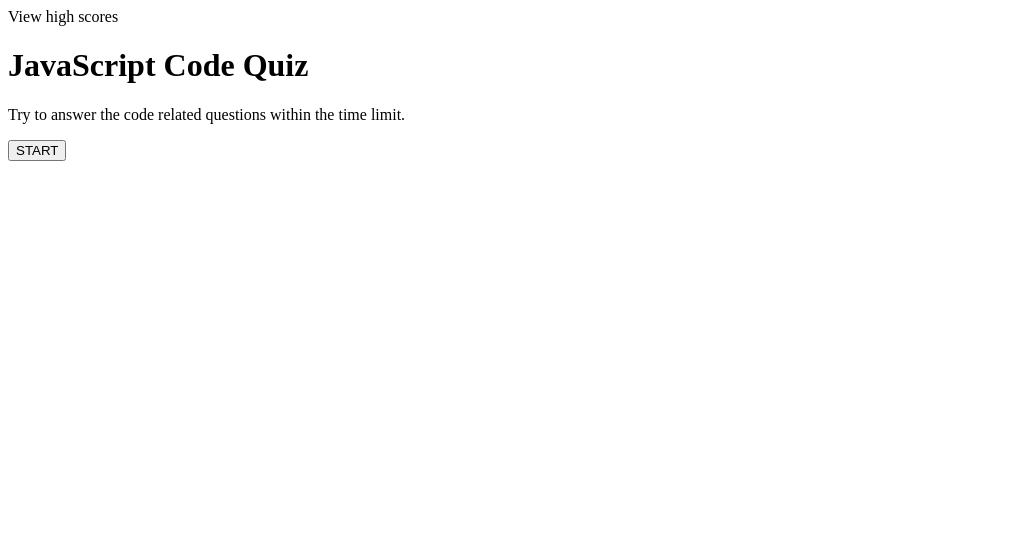
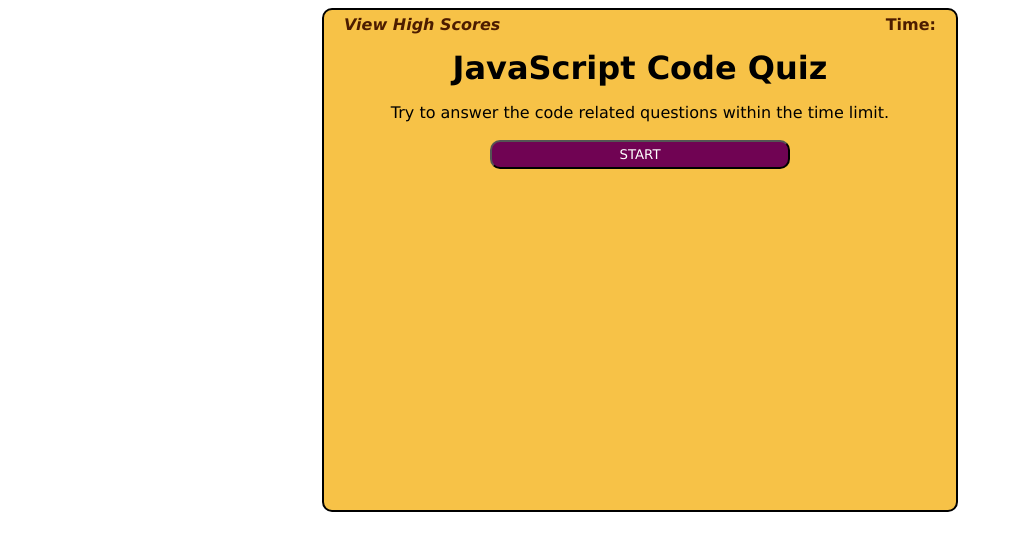
Before and after one commit to andrewmuhn/code-quiz, a plain HTML site: page index.html in a window 1280 px wide. Shown: the whole page, without its empty margins (0-1013 px from the left). Drawn offline with Linux system fonts and the light colour scheme.

Commit message:
added styling to quiz

```diff
--- a/assets/css/style.css
+++ b/assets/css/style.css
@@ -1,11 +1,113 @@
+:root {
+    --plum: #700353;
+    --corn: #f7c247;
+    /*ffd447*/
+    --sky: #058ed9;
+    --navy: #320d6d;
+    --brown: #4c1c00;
+    --tan: #67371b;
+}
+
+* {
+    font-family: 'Lucida Sans', 'Lucida Sans Regular', 'Lucida Grande', 'Lucida Sans Unicode', Geneva, Verdana, sans-serif;
+}
+
+.container {
+    position: relative;
+    margin: auto;
+    background-color: var(--corn);
+    border: #000 solid 2px;
+    border-radius: 10px;
+    display: flex;
+    flex-direction: column;
+    height: 500px;
+    width: 50%;
+}
+
+.container> :first-child {
+    font-weight: bold;
+    color: var(--brown);
+    display: flex;
+    flex-direction: row;
+    justify-content: space-between;
+    margin: 5px 20px;
+}
+
+#scores {
+    font-style: italic;
+}
+
+#scores:hover {
+    cursor: pointer;
+}
+
+.container h1 {
+    position: relative;
+    margin: 10px auto 0;
+
+}
+
+#quiz-container {
+    width: 100%;
+    background-color: var(--corn);
+    align-items: center;
+    display: flex;
+    flex-direction: column;
+}
+
 ol {
-    background-color: grey;
-    border: 2px solid black;
-    padding: 30px;
-    margin: 10px;
+    list-style-type: upper-latin;
+    list-style-position: inside;
+    padding: 30px 10px;
+    margin: 10px 10px 0px;
+    width: 90%;
+
 }
 
 li {
-    border: 2px solid red;
+    background-color: var(--brown);
+    border: 2px solid #000;
+    border-radius: 17px;
+    padding: 15px 20px;
+    color: #fff;
     margin: 5px;
 }
+
+.response {
+
+    display: flex;
+    align-self: flex-start;
+    margin: 0 30px 0 30px;
+    padding: 5px;
+    border-top: 2px solid #000;
+    width: 90%;
+}
+
+li:hover {
+    background-color: var(--tan);
+    cursor: pointer;
+}
+
+input {
+    position: relative;
+    margin: 2px auto;
+    width: calc(50% - 1rem);
+    padding: 5px;
+    border-radius: 10px;
+}
+
+input[type="button"],
+input[type="submit"] {
+    background-color: var(--plum);
+    color: #fff;
+
+}
+
+input[type="button"]:hover,
+input[type="submit"]:hover {
+    cursor: pointer;
+}
+
+input[type="text"]:focus {
+    outline: none;
+}
--- a/assets/js/script.js
+++ b/assets/js/script.js
@@ -14,6 +14,8 @@
 //  --when that last question is answered the quiz ends and asks for initials to be entered to tie to highscore
 //  -when view high score is clicked
 //  --then stored
+
+
 
 //object containing questions and answers
 let quizObject = {
@@ -36,15 +38,15 @@ let finalScore;
 
 let highScores = [];
 
-if (!existingScores) {
-  existingScores = localStorage.setItem('scores', JSON.stringify(''));
-}
+// if (!existingScores) {
+//   existingScores = localStorage.setItem('scores', JSON.stringify(''));
+// }
 
 
 // get elements from html doc
 let timerEL = document.querySelector('#countdown');
 let viewScores = document.querySelector('#scores');
-let quizContainer = document.querySelector('#container');
+let quizContainer = document.querySelector('#quiz-container');
 let question = document.querySelector('#questions');
 let description = document.querySelector('#description');
 let start = document.querySelector('#start');
@@ -61,7 +63,7 @@ const response = document.createElement('p');
 const resultsForm = document.createElement('form');
 const initials = document.createElement('input');
 const submit = document.createElement('input');
-const label = document.createElement('label');
+const label = document.createElement('p');
 //highscores elements
 const scoresList = document.createElement('p');
 const goBack = document.createElement('input');
@@ -72,6 +74,9 @@ answer1.id = '1';
 answer2.id = '2';
 answer3.id = '3';
 answer4.id = '4';
+
+//add classes for specifc styling
+response.setAttribute('class', 'response');
 
 //add input attributs to input elements
 initials.setAttribute('type', 'text');
@@ -215,9 +220,6 @@ const handleScores = (event) => {
     score: finalScore,
     time: timeLeft,
   }
-  // if (initialText === '' || initialText.length > 3) {
-  //   return;
-  // }
 
   if (initialText.length > 0 && initialText.length < 4) {
     highScores.push(player);
@@ -226,17 +228,9 @@ const handleScores = (event) => {
     console.log(highScores);
     existingScores = JSON.parse(localStorage.getItem('scores'));
     if (existingScores === null) {
-      console.log('test if' + existingScores)
-
       localStorage.setItem('scores', JSON.stringify(highScores));
     } else {
-      console.log('test else');
-      console.log(existingScores);
-      // // highScores.concat(existingScores);
-      // existingScores.concat(highScores);
       let newHighScores = highScores.concat(existingScores);
-      console.log(newHighScores);
-
       localStorage.setItem('scores', JSON.stringify(newHighScores));
     }
 
--- a/index.html
+++ b/index.html
@@ -10,14 +10,18 @@
 </head>
 
 <body>
-    <span id="scores">View high scores</span>
-    <span id="countdown"></span>
-    <h1 id="questions">JavaScript Code Quiz</h1>
-    <div id="container" data-state="0">
-        <p id="description">Try to answer the code related questions within the time limit.</p>
-        <input type="button" id="start" value="START"></input>
+    <div class="container">
+        <div>
+            <span id="scores">View High Scores</span>
+            <spaan id="countdown">Time: </spaan>
+        </div>
+        <h1 id="questions">JavaScript Code Quiz</h1>
+        <div id="quiz-container" data-state="0">
+            <p id="description">Try to answer the code related questions within the time limit.</p>
+            <input type="button" id="start" value="START"></input>
+        </div>
+        <script src="assets/js/script.js"></script>
     </div>
-    <script src="assets/js/script.js"></script>
 </body>
 
 </html>
```
